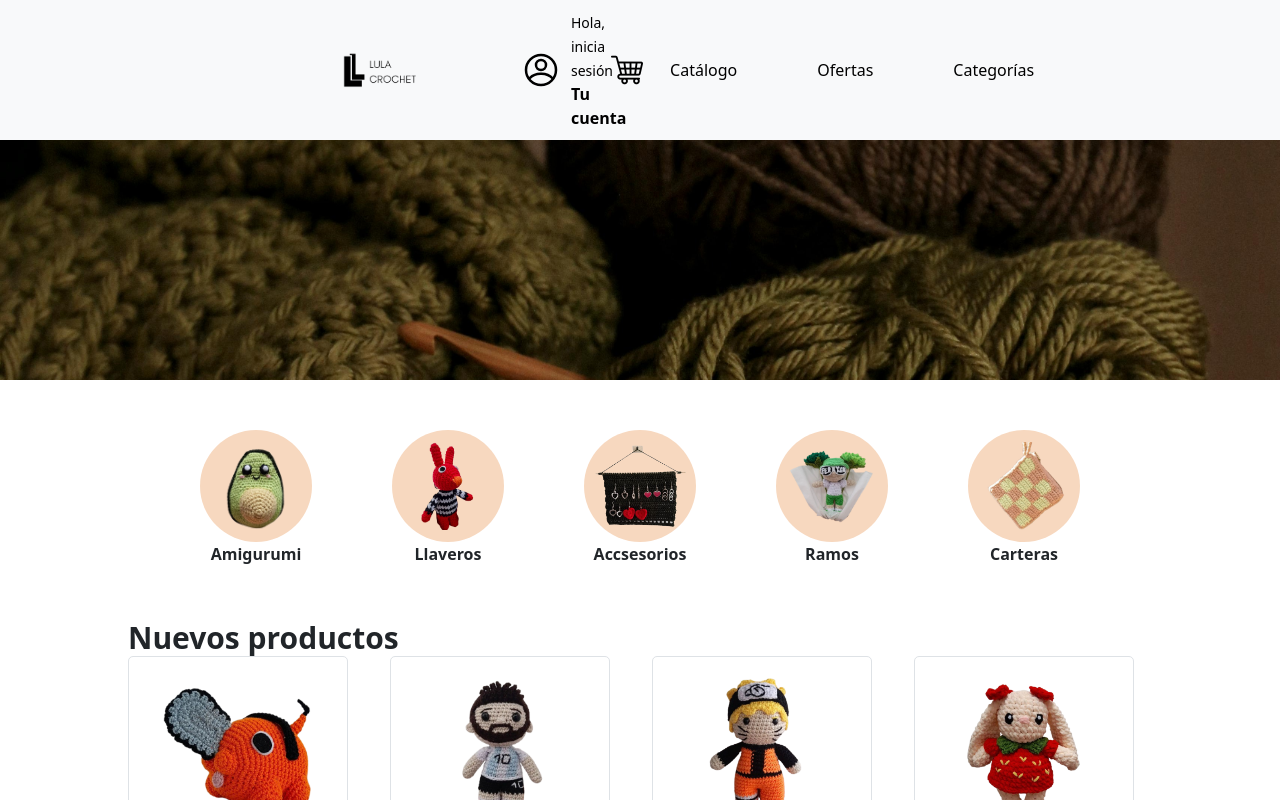
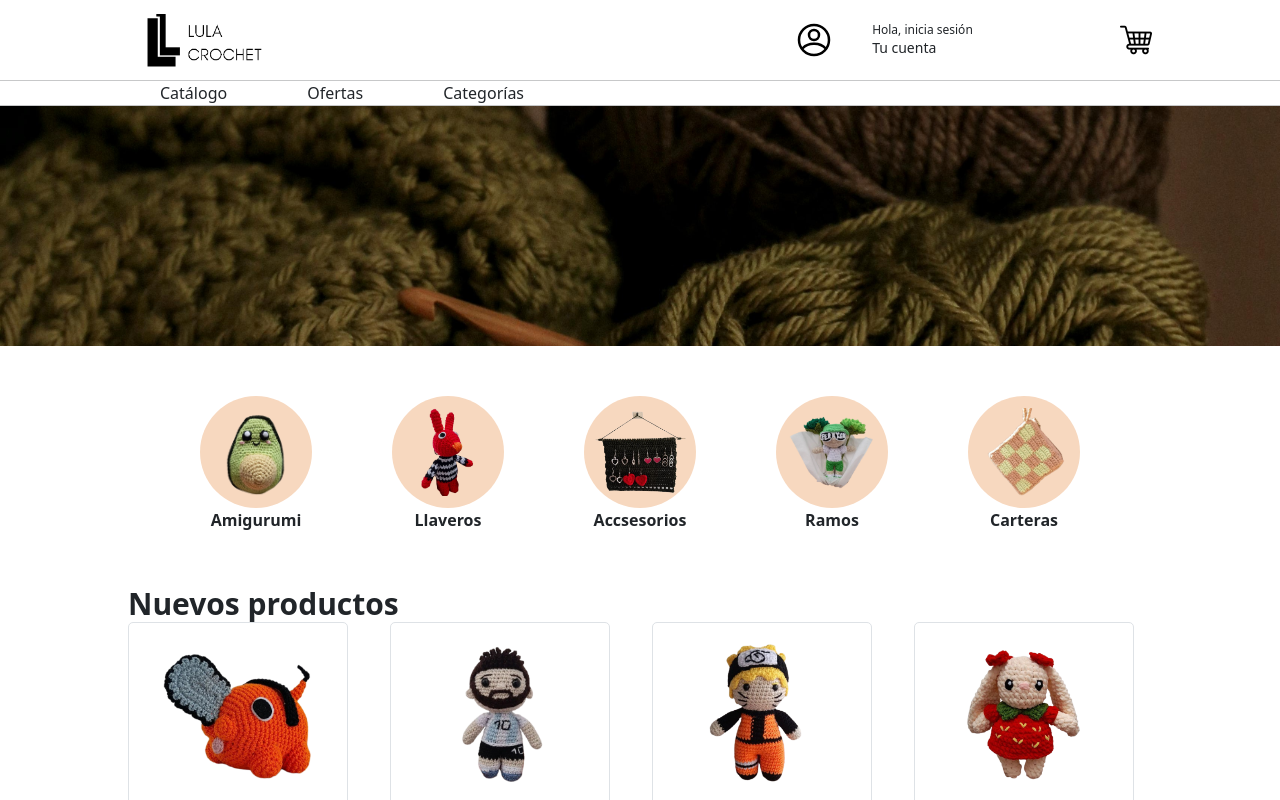
Before and after one commit to orlandojosebv/frontend-app, a React (Vite) app: page /Inicio in a window 1280 px wide. Shown: the top 800 px of the page. Built offline with nearby package versions, Linux system fonts and the light colour scheme.

Commit message:
Arreglos del header

```diff
--- a/src/assets/styles/Header.css
+++ /dev/null
@@ -1,93 +0,0 @@
-/* Estilos para el Header */
-.header {
-  width: 100%;
-  box-sizing: border-box;
-}
-
-.header-top {
-  display: flex;
-  justify-content: space-between;
-  align-items: center;
-  width: 80%;
-}
-
-.logo {
-  height: 60px;
-  width: auto;
-}
-
-.header-right {
-  display: flex;
-  justify-content: space-between;
-  align-items: center;
-  width: 25%;
-}
-
-.user-profile {
-  display: flex;
-  align-items: center;
-  text-align: center;
-  margin-right: 10px;
-
-}
-
-.user-icon {
-  height: 40px;  /* Tamaño reducido */
-  margin-right: 10px;
-}
-
-.user-text {
-  text-align: left;
-}
-
-.login-text {
-  font-size: 14px;
-  margin-bottom: 5px;
-  text-decoration: none;
-  color: black;
-}
-
-.account-text {
-  font-size: 16px;
-  margin-bottom: 0; /* Sin margen inferior adicional */
-  font-weight: bold; /* Texto en negrilla */
-  color: black; /* Color del texto */
-}
-
-.cart-icon {
-  height: 32px;  /* Tamaño reducido */
-  margin-left: 15px;
-}
-
-.navigation {
-  display: flex;
-  justify-content: center;
-  gap: 20px;
-}
-
-.navigation ul {
-  list-style: none;
-  padding: 0;
-  margin: 0;
-  display: flex;
-  width: 70%;
-  gap: 80px;
-}
-
-.navigation ul li {
-  margin: 0;
-}
-
-.navigation ul li a {
-  text-decoration: none;
-  color: black;
-  font-size: 16px;
-}
-
-.divider {
-  height: 3px; /* Más grueso */
-  background-color: #EB4F3E; /* Color rojo */
-  box-shadow: 0 4px 6px rgba(0, 0, 0, 0.1); /* Box shadow */
-  margin-top: 5px; /* Ajuste de margen para separar del contenido */
-  border: none;
-}
--- a/src/assets/styles/HeaderAdmin.css
+++ /dev/null
@@ -1,57 +0,0 @@
-.header {
-  width: 100%;
-  display: flex;
-  align-items: center;
-  justify-content: center;
-}
-
-.header-container {
-  display: flex;
-  align-items: center;
-  justify-content: space-between;
-  width: 80%;
-}
-
-.logo {
-  height: 50px;
-}
-
-.user-section {
-  display: flex;
-  align-items: center;
-}
-
-.user-profile {
-  display: flex;
-  align-items: center;
-}
-
-.icon {
-  height: 40px;
-  width: 40px;
-}
-
-.logout-icon {
-  height: 30px;
-  width: 30px;
-  margin-left: 20px;
-}
-
-.user-info {
-  display: flex;
-  flex-direction: column;
-  margin-left: 10px;
-}
-
-.user-name, .user-email {
-  margin: 0;
-  font-size: 14px;
-}
-
-.divider {
-  height: 3px; /* Más grueso */
-  background-color: #EB4F3E; /* Color rojo */
-  box-shadow: 0 4px 6px rgba(0, 0, 0, 0.1); /* Box shadow */
-  margin-top: 5px; /* Ajuste de margen para separar del contenido */
-  border: none;
-}
--- a/src/components/Header.jsx
+++ b/src/components/Header.jsx
@@ -1,36 +1,35 @@
 import logo from '../../public/img/iconos/logo-icon.png';  // Ruta correcta
 import userIcon from '../../public/img/iconos/usuario-icon.svg';  // Ruta correcta
 import cartIcon from '../../public/img/iconos/carrito-icon.png';  // Ruta correcta
-import '../assets/styles/Header.css';  // Ruta correcta
 import { Link } from 'react-router-dom';
 
 const Header = () => {
   return (
-    <header className="header">
-      <div className='flex m-0 p-0 items-center justify-center'>
-        <div className="header-top">
-          <img src={logo} alt="Logo" className="logo" />
-          <div className="header-right">
-            <div className="user-profile">
-              <img src={userIcon} alt="User" className="user-icon" />
-              <div className="user-text">
-                <Link to="/LoginRegistro" className="login-text">Hola, inicia sesión</Link>
-                <p className="account-text">Tu cuenta</p>
+    <header className="h-fit w-full flex flex-col">
+      <div className='flex items-center justify-center'>
+        <div className="flex flex-row w-[80%] items-center justify-between">
+          <img src={logo} alt="Logo" className="h-20 w-auto" />
+          <div className="flex flex-row w-[35%] items-center justify-between">
+            <div className="flex flex-row w-[50%] justify-between">
+              <img src={userIcon} alt="User" className="h-10 w-auto" />
+              <div className="flex flex-col justify-center">
+                <Link to="/LoginRegistro" className="text-xs">Hola, inicia sesión</Link>
+                <p className="text-sm ">Tu cuenta</p>
               </div>
             </div>
-            <img src={cartIcon} alt="Carrito" className="cart-icon" />
+            <img src={cartIcon} alt="Carrito" className="h-8 w-auto" />
           </div>
         </div>
       </div>
-      <hr className="divider" />
-      <nav className="navigation">
-        <ul>
+      <hr className=""/>
+      <nav className="flex w-full items-center justify-center">
+        <ul className='flex flex-row w-[75%] gap-20'>
           <li><a href="/catalog">Catálogo</a></li>
           <li><a href="/offers">Ofertas</a></li>
           <li><a href="/categories">Categorías</a></li>
         </ul>
       </nav>
-      <hr className="divider" />
+      <hr className="" />
     </header>
   );
 }
--- a/src/components/HeaderAdmin.jsx
+++ b/src/components/HeaderAdmin.jsx
@@ -1,7 +1,6 @@
 import logo from '../../public/img/iconos/logo-icon.png';  // Asegúrate de que este archivo exista
 import userIcon from '../../public/img/iconos/usuario-icon.svg';  // Asegúrate de que este archivo exista
 import logoutIcon from '../../public/img/iconos/salidaHeader.png';  // Asegúrate de que este archivo exista
-import '../assets/styles/HeaderAdmin.css';  // Asegúrate de que el archivo de estilos exista
 
 const HeaderAdmin = ({ toggleSideBar }) => {
   const user = {
@@ -10,21 +9,21 @@ const HeaderAdmin = ({ toggleSideBar }) => {
   };
 
   return (
-    <header className="header">
-      <div className="header-container">
-        <img src={logo} alt="Logo" className="logo"/>
-        <div className="user-section">
-          <div className="user-profile">
-            <img src={userIcon} alt="User" className="icon" />
-            <div className="user-info">
-              <p className="user-name">Administrador: {user.nombre}</p>
-              <p className="user-email">{user.correo}</p>
+    <header className="h-fit w-full flex flex-col items-center justify-between">
+      <div className="flex flex-row w-[80%] items-center justify-between">
+        <img src={logo} alt="Logo" className="h-20 w-auto"/>
+        <div className="flex flex-row w-[25%] items-center justify-between">
+          <div className="flex flex-row w-[65%] items-center justify-between">
+            <img src={userIcon} alt="User" className="h-10 w-auto" />
+            <div className="flex flex-col justify-center">
+              <p className="text-lg">{user.nombre}_Admin</p>
+              <p className="text-sm">{user.correo}</p>
             </div>
           </div>
-          <img src={logoutIcon} alt="Logout" className="logout-icon" />
+          <img src={logoutIcon} alt="Logout" className="h-8 w-auto" />
         </div>
       </div>
-      <hr className="divider" />
+      <hr className="h-2 w-full" />
     </header>
   );
 }
--- a/src/components/MostrarProducto.jsx
+++ b/src/components/MostrarProducto.jsx
@@ -5,6 +5,7 @@ import snupyLlavero from "/img/productos/Snupy llavero.png";
 import spidermanLlavero from "/img/productos/Spiderman llavero.png";
 import spiderman from "/img/productos/Spiderman.png";
 import  { useState } from "react";
+import TemplateUser from "./TemplateUser";
 
 const x = ["15", "20", "25"]
 
@@ -25,6 +26,7 @@ export default function MostrarProducto() {
 
   return (
     <>
+    <TemplateUser>
       <div className="contenedor h-[500px] w-[90%] max-w-[1000px] my-20 mx-auto flex justify-between">
         <div className="conteIzq h-[80%] w-full max-w-[350px] bg-gray-100">
           <Carousel leftControl={"<"} rightControl={">"}>
@@ -113,12 +115,9 @@ export default function MostrarProducto() {
             Comprar producto
           </button>
           </div>
-
-
-
-
         </div>
       </div>
+      </TemplateUser>
     </>
   );
 }
```
Also changed, not shown: src/App.jsx (line endings or trailing spaces).
